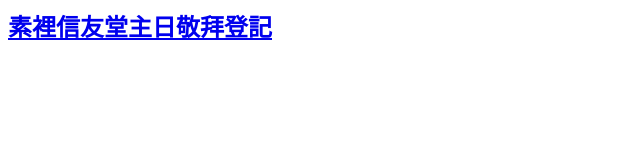
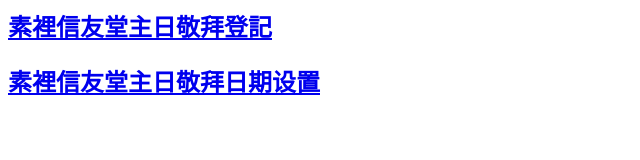
Before and after one commit to yuzhoulimail/attendance, a plain HTML site: page index.html in a window 1280 px wide. Shown: the whole page, without its empty margins (0-640 px from the left). Drawn offline with Linux system fonts and the light colour scheme.

Commit message:
Update index.html

```diff
--- a/index.html
+++ b/index.html
@@ -1,3 +1,4 @@
 
 
 <H2><a href="https://script.google.com/macros/s/AKfycbxIKCHiQQfPAycDW6qgbveTawS4k42ts9vfZxqcNQtoR3fBJ1Gf5Qzsncy2L4E9fpIIaw/exec">素裡信友堂主日敬拜登記</a></H2>
+<H2><a href="www.wenxuecity.com">素裡信友堂主日敬拜日期设置</a></H2>
```
